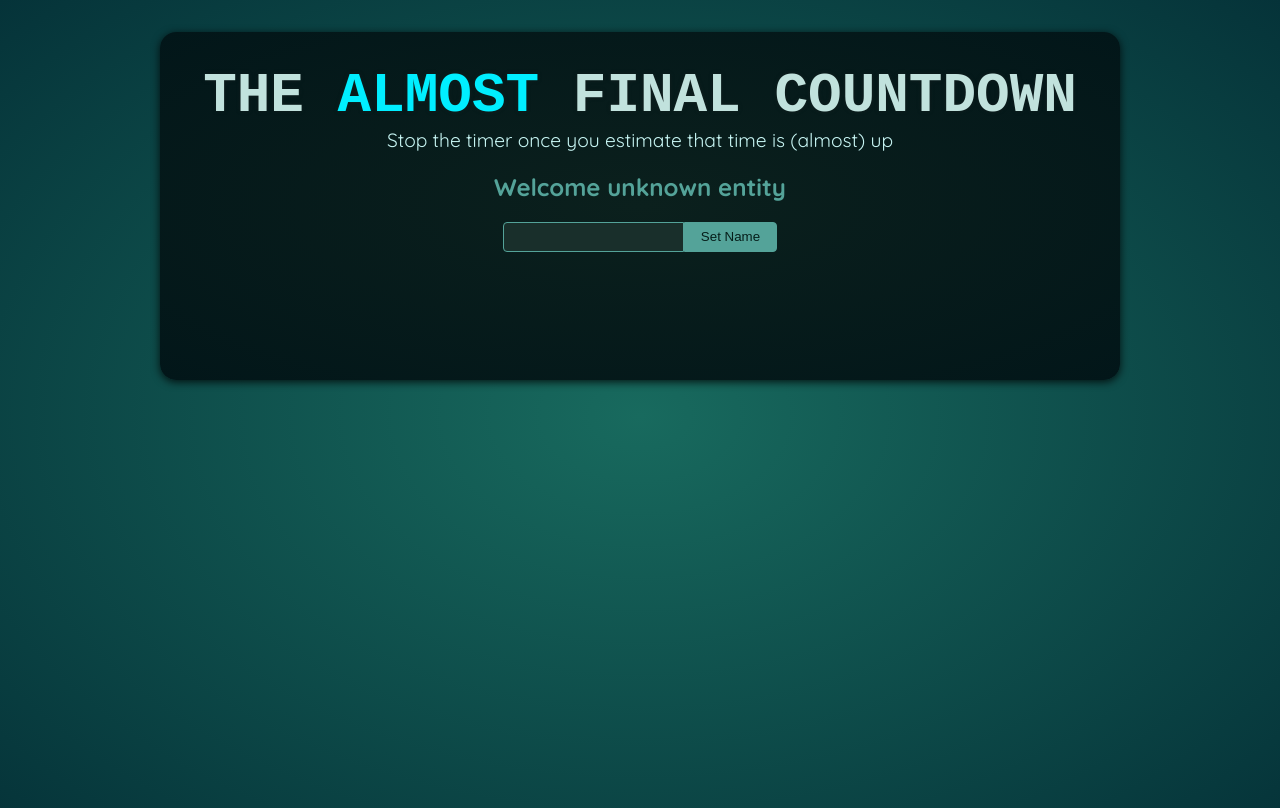
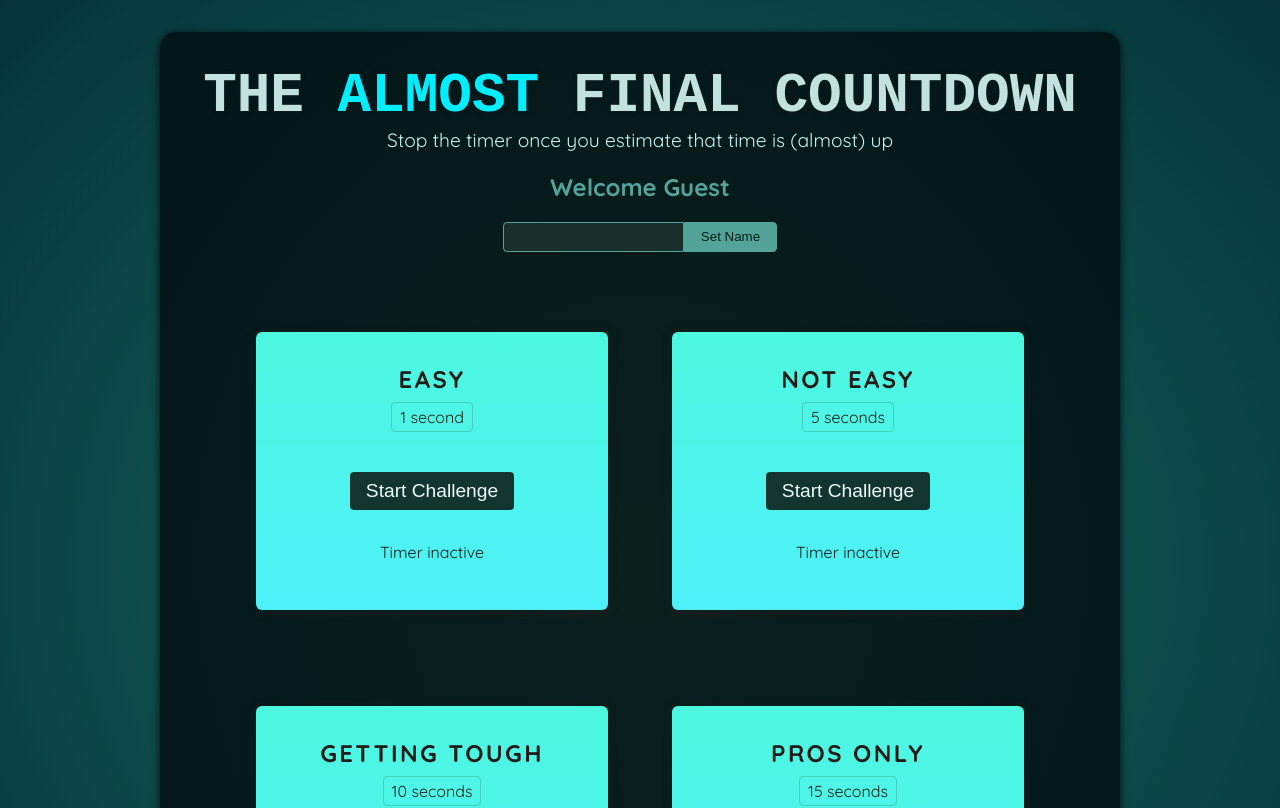
Before and after one commit to themaheshsutar/countdown_timer_game, a React (Vite) app: page / in a window 1280 px wide. Shown: the top 808 px of the page. Built offline with nearby package versions, Linux system fonts and the light colour scheme; a web font is replaced by a local one.

Commit message:
feat: add TimerChallenge component with start/stop functionality

```diff
--- a/src/App.tsx
+++ b/src/App.tsx
@@ -1,10 +1,16 @@
 import Player from "./components/Player.tsx";
+import TimerChallenge from "./components/TimerChallenge.tsx";
 
 function App() {
   return (
     <>
       <Player />
-      <div id="challenges"></div>
+      <div id="challenges">
+        <TimerChallenge title="Easy" targetTime={1} />
+        <TimerChallenge title="Not easy" targetTime={5} />
+        <TimerChallenge title="Getting tough" targetTime={10} />
+        <TimerChallenge title="Pros only" targetTime={15} />
+      </div>
     </>
   );
 }
--- a/src/components/Player.tsx
+++ b/src/components/Player.tsx
@@ -15,7 +15,7 @@
 
   return (
     <section id="player">
-      <h2>Welcome {enteredPlayerName ?? "unknown entity"}</h2>
+      <h2>Welcome {enteredPlayerName ?? "Guest"}</h2>
       <p>
         <input ref={playerName} type="text" />
         <button onClick={handleClick}>Set Name</button>
--- /dev/null
+++ b/src/components/TimerChallenge.tsx
@@ -0,0 +1,45 @@
+import { useRef, useState } from "react";
+
+interface Props {
+  title: string;
+  targetTime: number;
+}
+
+function TimerChallenge({ title, targetTime }: Props) {
+  const timer = useRef<number | null>(null);
+
+  const [timerStarted, setTimerStarted] = useState(false);
+  const [timerExpired, setTimerExpired] = useState(false);
+
+  const handleStart = () => {
+    timer.current = setTimeout(() => {
+      setTimerExpired(true);
+    }, targetTime * 1000);
+
+    setTimerStarted(true);
+  };
+
+  const handleStop = () => {
+    if (timer.current) clearTimeout(timer.current);
+  };
+
+  return (
+    <section className="challenge">
+      <h2>{title}</h2>
+      {timerExpired && <p>You lost!</p>}
+      <p className="challenge-time">
+        {targetTime} second{targetTime > 1 ? "s" : ""}
+      </p>
+      <p>
+        <button onClick={timerStarted ? handleStop : handleStart}>
+          {timerStarted ? "Stop" : "Start"} Challenge
+        </button>
+      </p>
+      <p className={timerStarted ? "active" : undefined}>
+        {timerStarted ? "Timer is running..." : "Timer inactive"}
+      </p>
+    </section>
+  );
+}
+
+export default TimerChallenge;
```
